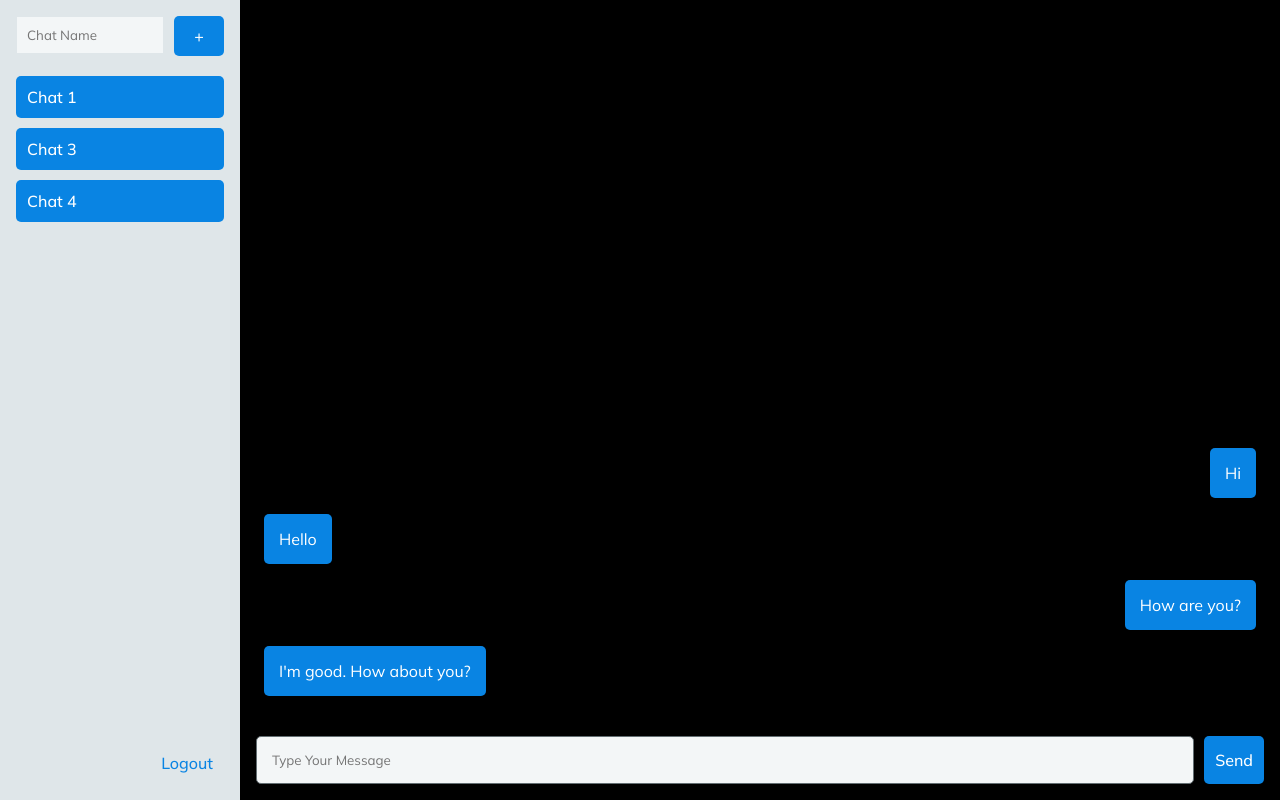
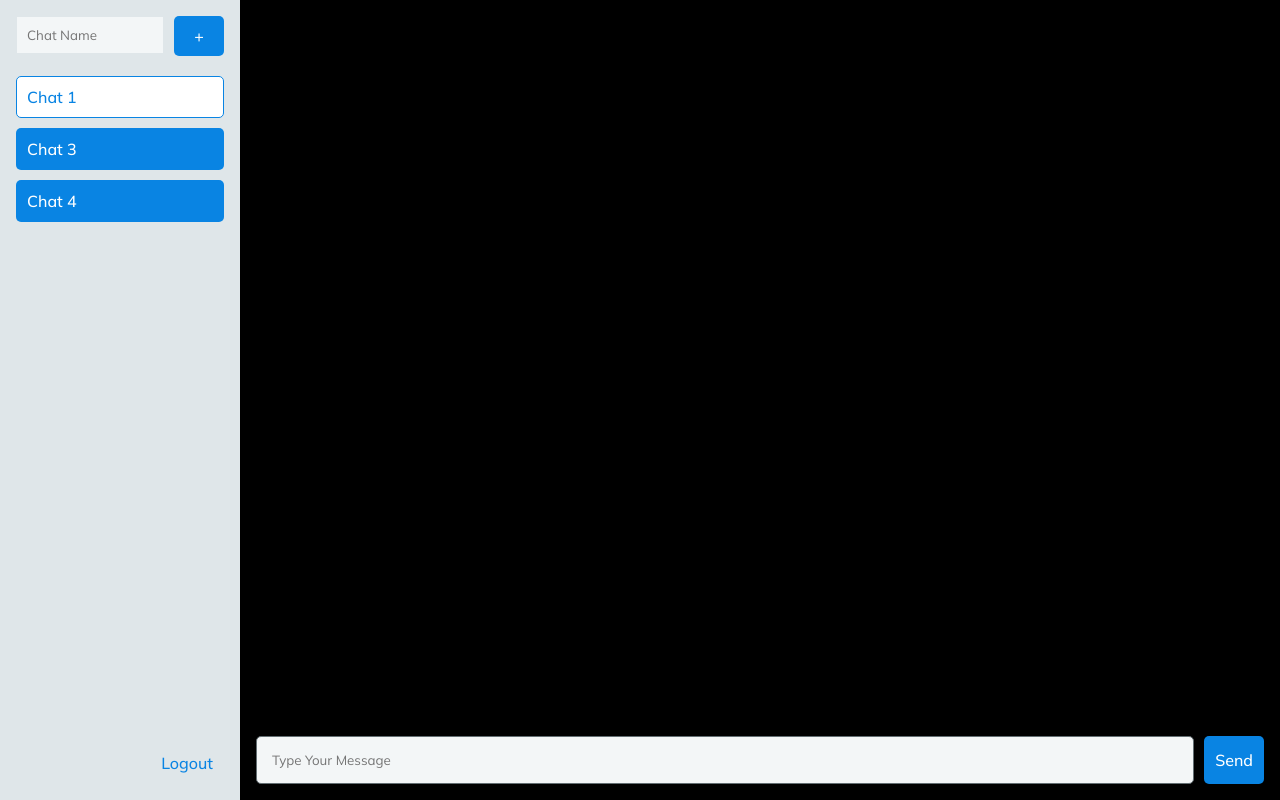
Before and after one commit to ehasaranga/chatapp, a React (Vite) app: page / in a window 1280 px wide. Built offline with nearby package versions, Linux system fonts and the light colour scheme.

Commit message:
scroll css fix, chat update on button click

```diff
--- a/src/store/ChatContext.ts
+++ b/src/store/ChatContext.ts
@@ -7,6 +7,7 @@ export const ChatContext = createContext({} as TChatContext);
 
 type TChatContext = {
     inView: number;
+    setChat: React.Dispatch<React.SetStateAction<number>>;
     chatList: TChat[];
     chatD: React.Dispatch<TChatAction>;
     msg: TMessage[];
--- a/src/store/ChatReducer.ts
+++ b/src/store/ChatReducer.ts
@@ -20,7 +20,7 @@ export const ChatReducer = (state: TChat[], action: TChatAction) => {
 
 
 export type TChat = {
-    id?: number;
+    id: number;
     name: string;
 }
 
--- a/src/store/MsgReducer.ts
+++ b/src/store/MsgReducer.ts
@@ -4,6 +4,11 @@ export const MsgReducer = (state:TMessage[], action:TMsgAction) => {
     const { type, payload } = action;
 
     switch(type) {
+
+        case 'UPDATE_MSG':
+
+            return [...payload];
+            break;
 
         case 'SEND_MESSAGE':
 
@@ -13,6 +18,7 @@ export const MsgReducer = (state:TMessage[], action:TMsgAction) => {
                 ...state,
                 { datetime: '', message: payload, isMe: true }
             ];
+            break;
 
         default:
             return state;
@@ -22,13 +28,22 @@ export const MsgReducer = (state:TMessage[], action:TMsgAction) => {
 }
 
 
+
+
 export type TMessage = {
     datetime: string;
     message: string;
     isMe: boolean;
 }
 
-export type TMsgAction = {
+export type TMsgAction =  TMsgSendAction | TMsgUpdateAction;
+
+type TMsgSendAction = {
     type: 'SEND_MESSAGE';
     payload: string;
 }
+
+type TMsgUpdateAction = {
+    type: 'UPDATE_MSG';
+    payload: TMessage[];
+}
--- a/src/styles/styles.scss
+++ b/src/styles/styles.scss
@@ -80,6 +80,11 @@ body {
     height: 100%;
     border: none !important;
 }
+.btn.btn-active {
+    background-color: $white;
+    color: $primary;
+    border: 1px solid $primary;
+}
 
 
 
--- a/src/views/Dashboard/DashboardPage.tsx
+++ b/src/views/Dashboard/DashboardPage.tsx
@@ -1,4 +1,4 @@
-import { useReducer } from "react";
+import { useEffect, useReducer, useState } from "react";
 import { ChatContext } from "../../store/ChatContext"
 import MessageList from "./components/MessageList"
 import SendMessage from "./components/SendMessage"
@@ -7,6 +7,8 @@ import { MsgReducer } from "../../store/MsgReducer";
 import { ChatReducer } from "../../store/ChatReducer";
 
 function DashboardPage() {
+
+    const [ chatId, setChatId ] = useState(1);
 
     const [chatList, chatDispatch] = useReducer(ChatReducer, [
         { id: 1, name: 'Chat 1' },
@@ -18,15 +20,27 @@ function DashboardPage() {
         { datetime: '', message: "Hi", isMe: true },
         { datetime: '', message: "Hello", isMe: false },
         { datetime: '', message: "How are you?", isMe: true },
-        { datetime: '', message: "I'm good. How about you? ", isMe: false }
+        { datetime: '', message: "I'm good. How about you? ", isMe: false },
     ]);
+
+
+    useEffect(() => {
+
+        //everytime chat room changes load new messages
+
+        //api fetch call for chat id then update msg reducer
+
+        msgDispatch({ type: "UPDATE_MSG", payload: [] })
+
+    }, [chatId, setChatId])
 
     return (
 
         <ChatContext.Provider value={{
+            inView: chatId,
+            setChat: setChatId,
             chatList: chatList,
             chatD: chatDispatch,
-            inView: 1,
             msg: msgState,
             msgD: msgDispatch
         }}>
--- a/src/views/Dashboard/components/ChatCreate.tsx
+++ b/src/views/Dashboard/components/ChatCreate.tsx
@@ -8,7 +8,7 @@ function ChatCreate() {
 
 	const { chatD } = useContext(ChatContext)
 
-	const {formValues, handleChange, handleSubmit} = useForm({
+	const {formValues, handleChange, handleSubmit, reset} = useForm({
 		name: ''
 	})
 
@@ -16,9 +16,11 @@ function ChatCreate() {
 
 		if (data.name.trim() === '') return;
 
-		chatD({ type: 'CREATE', payload: { name: data.name } });
+		chatD({ type: 'CREATE', payload: { id: 0, name: data.name } });
 
 		console.log('create chat ', data)
+
+		reset();
 
 	}
 
--- a/src/views/Dashboard/components/ChatList.tsx
+++ b/src/views/Dashboard/components/ChatList.tsx
@@ -4,11 +4,13 @@ import { ChatContext } from "../../../store/ChatContext"
 
 const ChatList:React.FC = () => {
 
-	const { chatList } = useContext(ChatContext);
+	const { chatList, setChat, inView } = useContext(ChatContext);
 
-	const onClick = (id: any) => {
+	const onClick = (id: number) => {
 
-		console.log('chat cliked', id)
+		if (id === undefined) return;
+
+		setChat(id);
 
 	}
 
@@ -25,8 +27,8 @@ const ChatList:React.FC = () => {
 								label={item.name}
 								type="primary"
 								size="wide"
-								className={"text-left"}
-								onClick={() => onClick(item.name)}
+								className={`text-left ${inView == item.id ? 'btn-active' : ''}`}
+								onClick={() => onClick(item.id)}
 							/>
 
 					</div>
--- a/src/views/Dashboard/components/MessageList.scoped.scss
+++ b/src/views/Dashboard/components/MessageList.scoped.scss
@@ -1,11 +1,19 @@
-.message-list-wrap {
+.message-list-container {
     display: flex;
     flex-direction: column;
     justify-content: flex-end;
-    flex: 1;
+    flex:1;
     width: 100%;
     overflow: hidden;
     overflow-y: auto;
     padding: 1rem;
     box-sizing: border-box;
+    position: relative;
 }
+
+.message-list-wrap {
+    display: block;
+    box-sizing: border-box;
+    overflow: hidden;
+    overflow-y: auto;
+}
--- a/src/views/Dashboard/components/MessageList.tsx
+++ b/src/views/Dashboard/components/MessageList.tsx
@@ -29,6 +29,9 @@ const MessageList: React.FC = () => {
     // }, [])
 
     return (
+
+        <div className="message-list-container">
+
             <div className='message-list-wrap' ref={scrollRef}>
 
 
@@ -42,6 +45,8 @@ const MessageList: React.FC = () => {
 
 
             </div>
+
+        </div>
     )
 }
 
```
Lines whose indentation alone changed are shown as unchanged.
